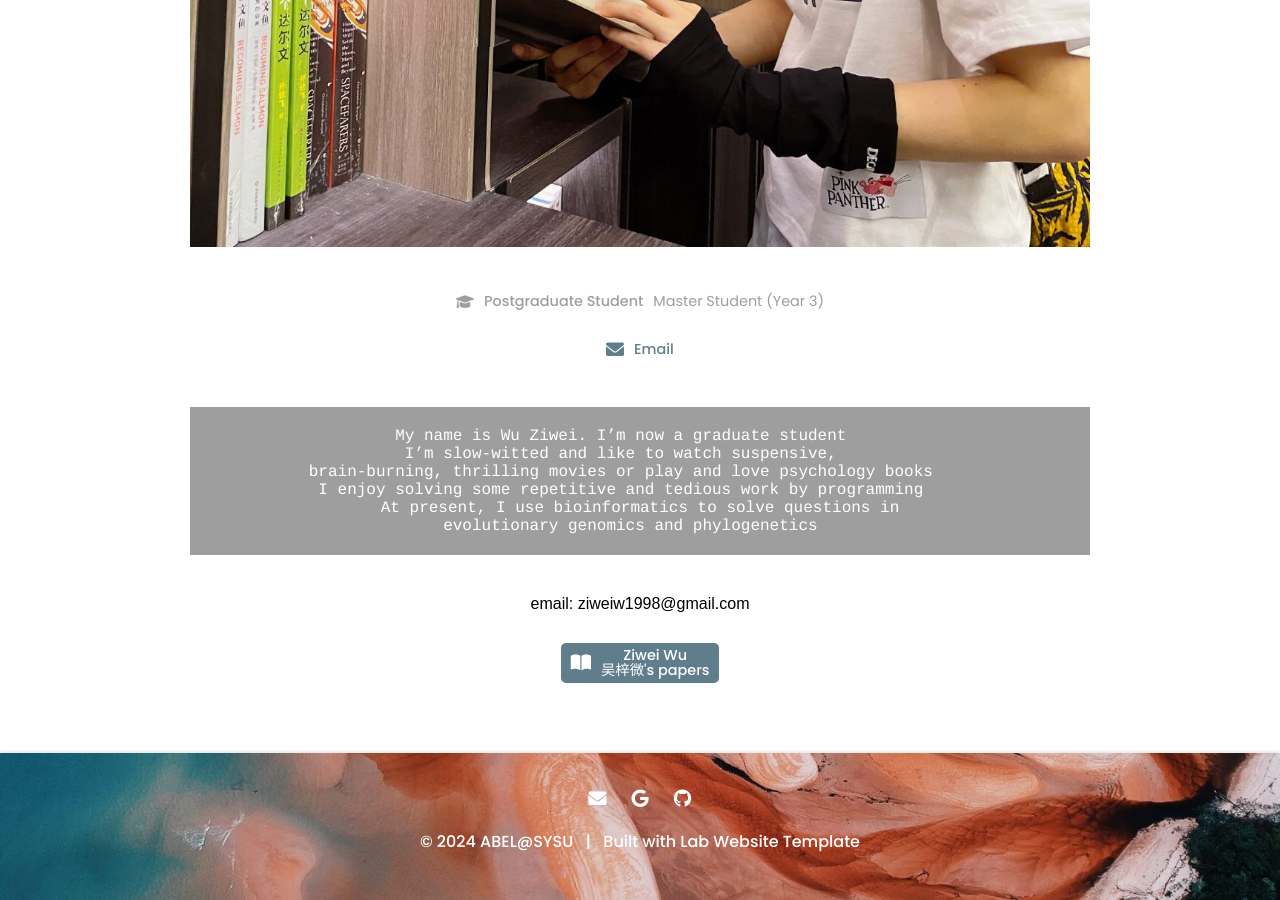
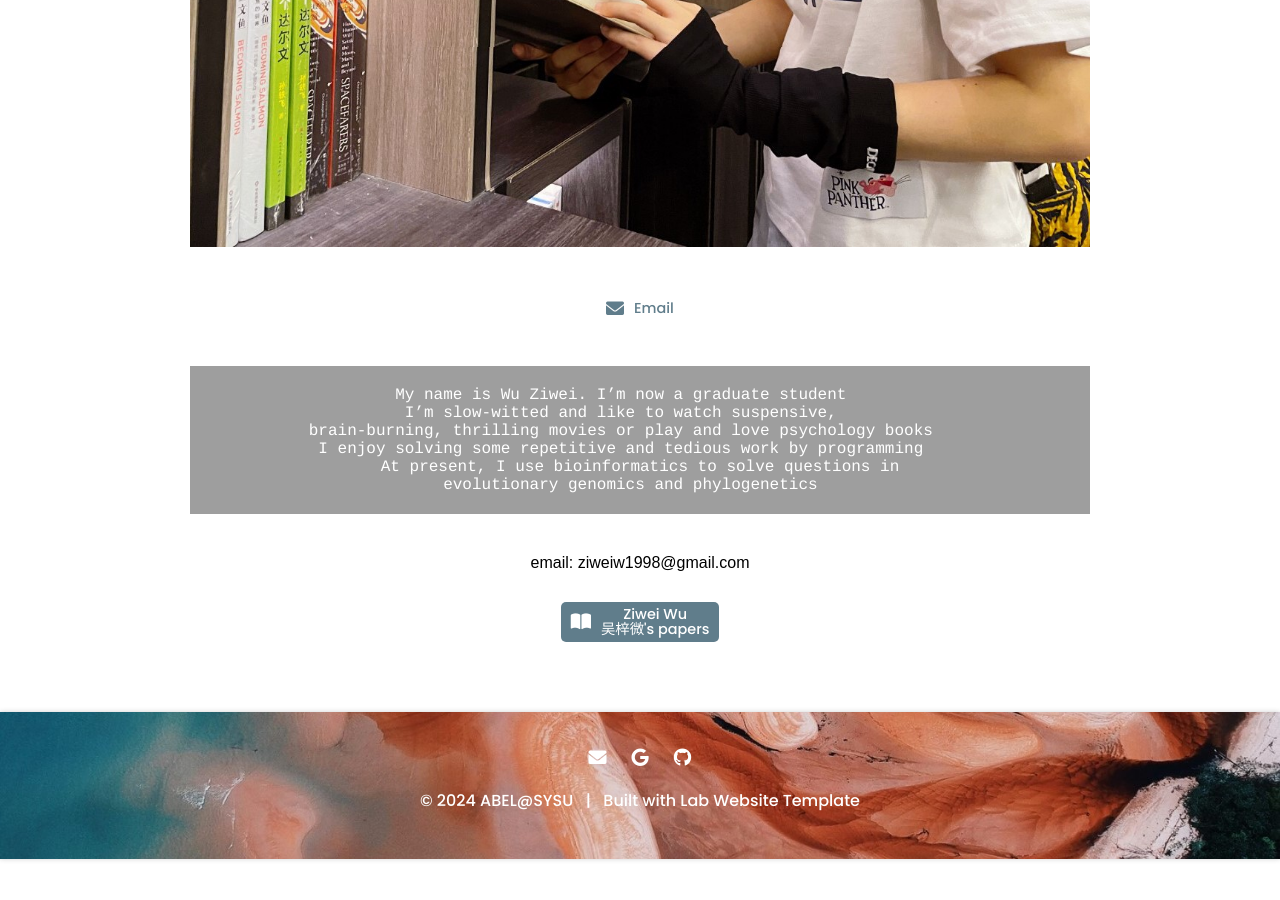
Before and after one commit to abel-sysu/en, a Jekyll site: the page built from _members/wuziwei.md, in a window 1280 px wide and 900 px high, scrolled down 878 px. Built offline with Jekyll 4.4.1, drawn with Linux system fonts in a browser that asks for light colours; after the commit the page ends 1737 px from its top, so only the background shows below that.

Commit message:
Update wuziwei.md

```diff
--- a/_members/wuziwei.md
+++ b/_members/wuziwei.md
@@ -2,8 +2,8 @@
 name: Ziwei Wu<br>吴梓微
 image: images/member/wuziwei.jpg
 image: images/member/ziweiwu_2-1.jpg
-description: Master Student (Year 3)
-role: postgrad
+description: Master Student (2021-2024)
+role: alumni
 aliases:
   - 吴梓微
   - ZiWei Wu
```
